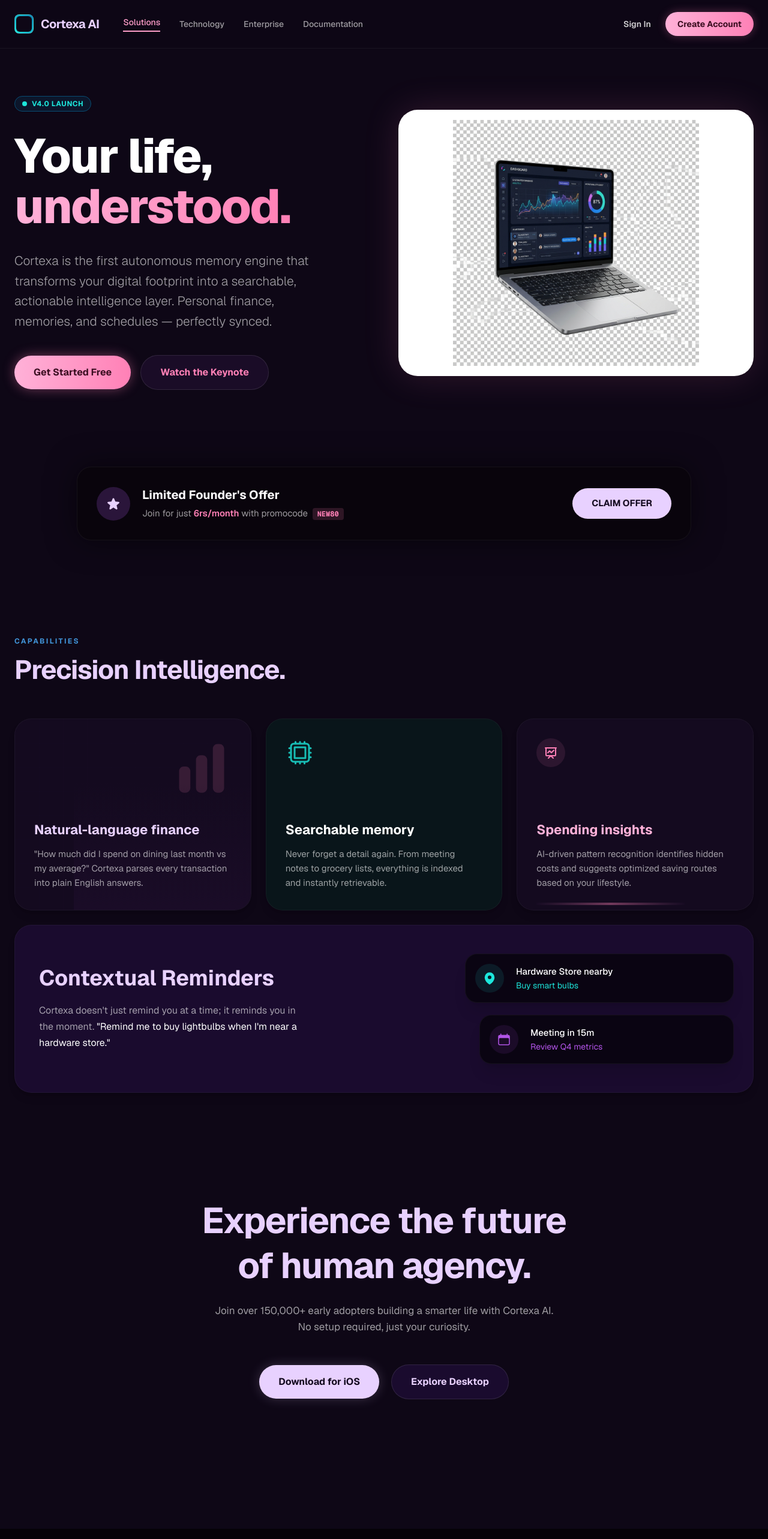
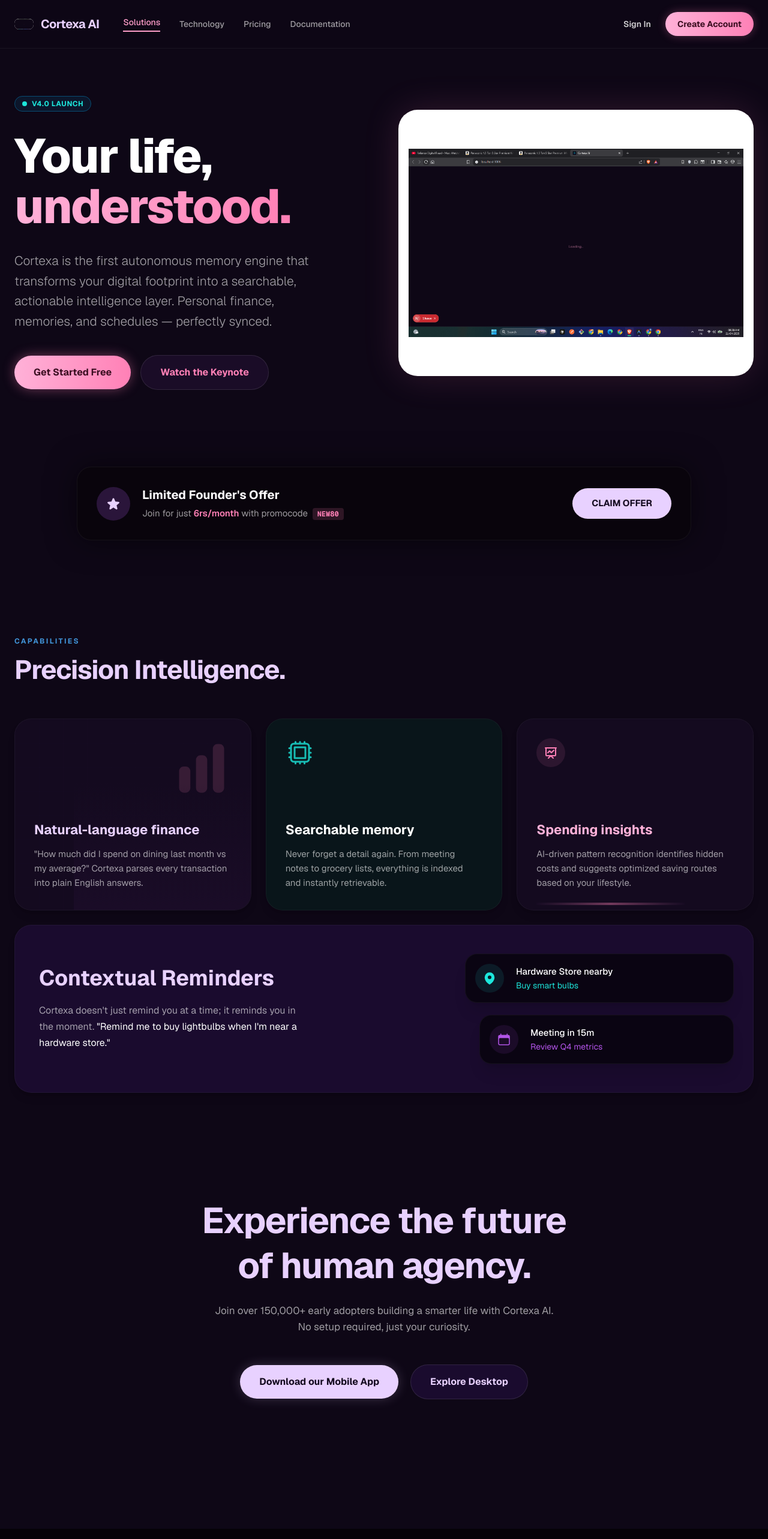
Before and after one commit to prince-1104/LifeOS-AI, a Next.js app in the folder frontend/: page / in a window 1280 px wide. Shown: the top 2566 px of the page at 60% size. Built offline with nearby package versions, Linux system fonts and the light colour scheme; no server answers.

Commit message:
feat: user feedback updates - update logo, CTA and enterprise to pricing

```diff
--- a/frontend/components/landing/LandingPage.tsx
+++ b/frontend/components/landing/LandingPage.tsx
@@ -45,15 +45,13 @@ export function LandingPage() {
         <div className="max-w-7xl mx-auto px-6 h-20 flex items-center justify-between">
           <div className="flex items-center gap-10">
             <span className="flex items-center gap-3 text-xl font-bold tracking-tight text-[#E8D1FF]">
-              <div className="w-8 h-8 rounded-lg bg-gradient-to-tr from-[#1DE6DB] to-[#0A80AF] border border-white/20 p-[2px] flex items-center justify-center">
-                 <div className="w-full h-full rounded-md bg-[#0e0716]"></div>
-              </div>
+              <Image src="/provided_image.png" alt="Cortexa AI" width={32} height={32} className="rounded-lg object-contain bg-white" />
               Cortexa AI
             </span>
             <div className="hidden md:flex items-center gap-8 text-sm font-medium">
               <a href="#" className="text-[#FF9ECA] border-b-2 border-[#FF9ECA] pb-1">Solutions</a>
               <a href="#" className="text-white/60 hover:text-white transition">Technology</a>
-              <a href="#" className="text-white/60 hover:text-white transition">Enterprise</a>
+              <a href="/pricing" className="text-white/60 hover:text-white transition">Pricing</a>
               <a href="#" className="text-white/60 hover:text-white transition">Documentation</a>
             </div>
           </div>
@@ -108,7 +106,7 @@ export function LandingPage() {
           <div className="relative justify-self-center lg:justify-self-end mt-12 lg:mt-0 w-full max-w-[600px]">
              {/* Mockup Container */}
              <div className="relative w-full aspect-[4/3] rounded-[32px] overflow-hidden bg-white shadow-[0_0_60px_rgba(255,128,182,0.15)] flex items-center justify-center border border-white/20">
-                <Image src="/mockup.png" alt="Dashboard Mockup" fill className="object-contain p-4 object-center" priority />
+                <Image src="/provided_image.png" alt="Cortexa AI" fill className="object-contain p-4 object-center" priority />
              </div>
              {/* Subtle Glow behind mockup */}
              <div className="absolute top-1/2 left-1/2 -translate-x-1/2 -translate-y-1/2 w-[120%] h-[120%] bg-gradient-to-tr from-[#380E53]/40 to-[#FF80B6]/20 blur-[100px] -z-10 rounded-full"></div>
@@ -233,9 +231,9 @@ export function LandingPage() {
               Join over 150,000+ early adopters building a smarter life with Cortexa AI.<br className="hidden md:block" /> No setup required, just your curiosity.
            </p>
            <div className="flex flex-wrap items-center justify-center gap-5">
-              <button className="rounded-full bg-[#E8D1FF] px-8 py-4 text-base font-bold text-[#140A1F] shadow-[0_0_20px_rgba(232,209,255,0.2)] transition hover:opacity-90 hover:scale-105 active:scale-95">
-                 Download for iOS
-              </button>
+              <a href="https://expo.dev/artifacts/eas/i588AittjLuFRdLSuogXNJ.apk" download className="block rounded-full bg-[#E8D1FF] px-8 py-4 text-base font-bold text-[#140A1F] shadow-[0_0_20px_rgba(232,209,255,0.2)] transition hover:opacity-90 hover:scale-105 active:scale-95">
+                 Download our Mobile App
+              </a>
               <button className="rounded-full border border-white/10 bg-[#1A0B2E] hover:bg-[#2A153A] px-8 py-4 text-base font-bold text-[#E8D1FF] transition">
                  Explore Desktop
               </button>
```
Also changed, not shown: frontend/public/provided_image.png (added).
